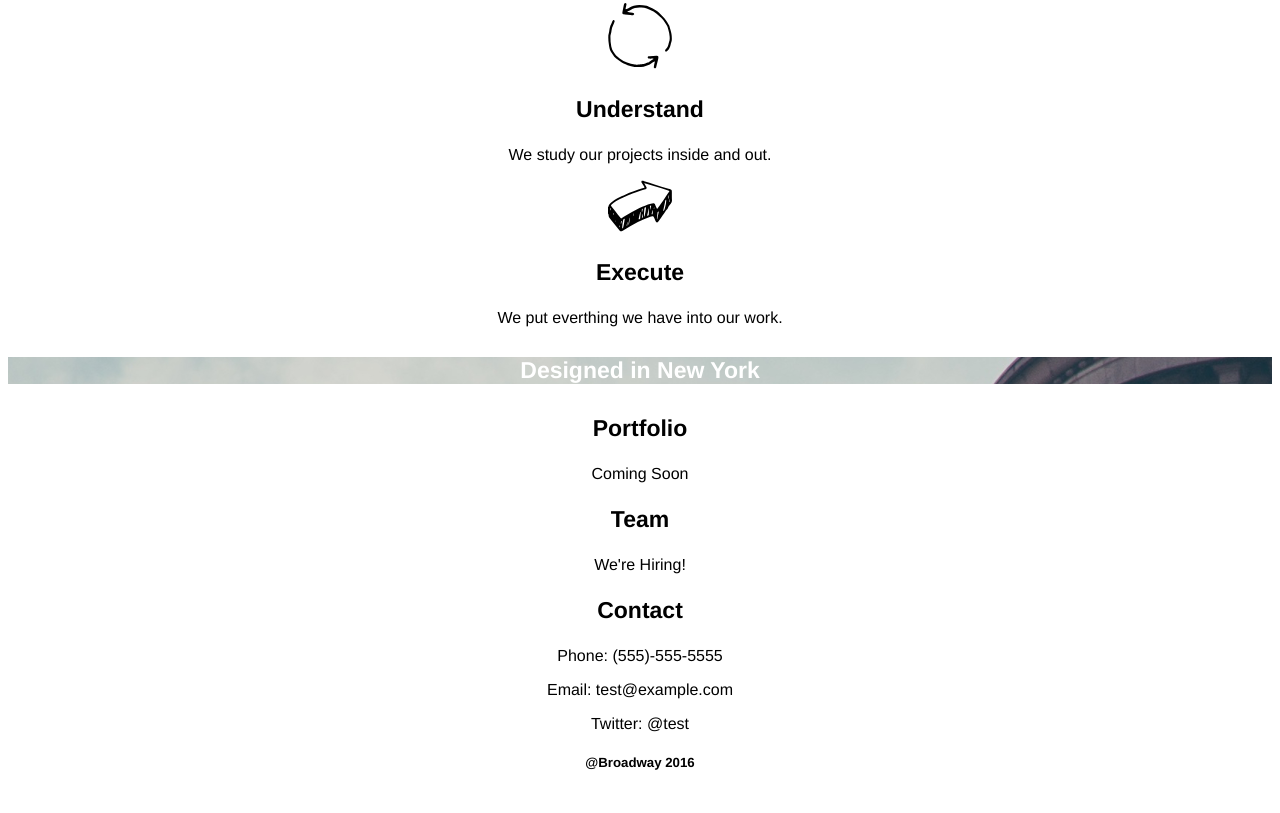
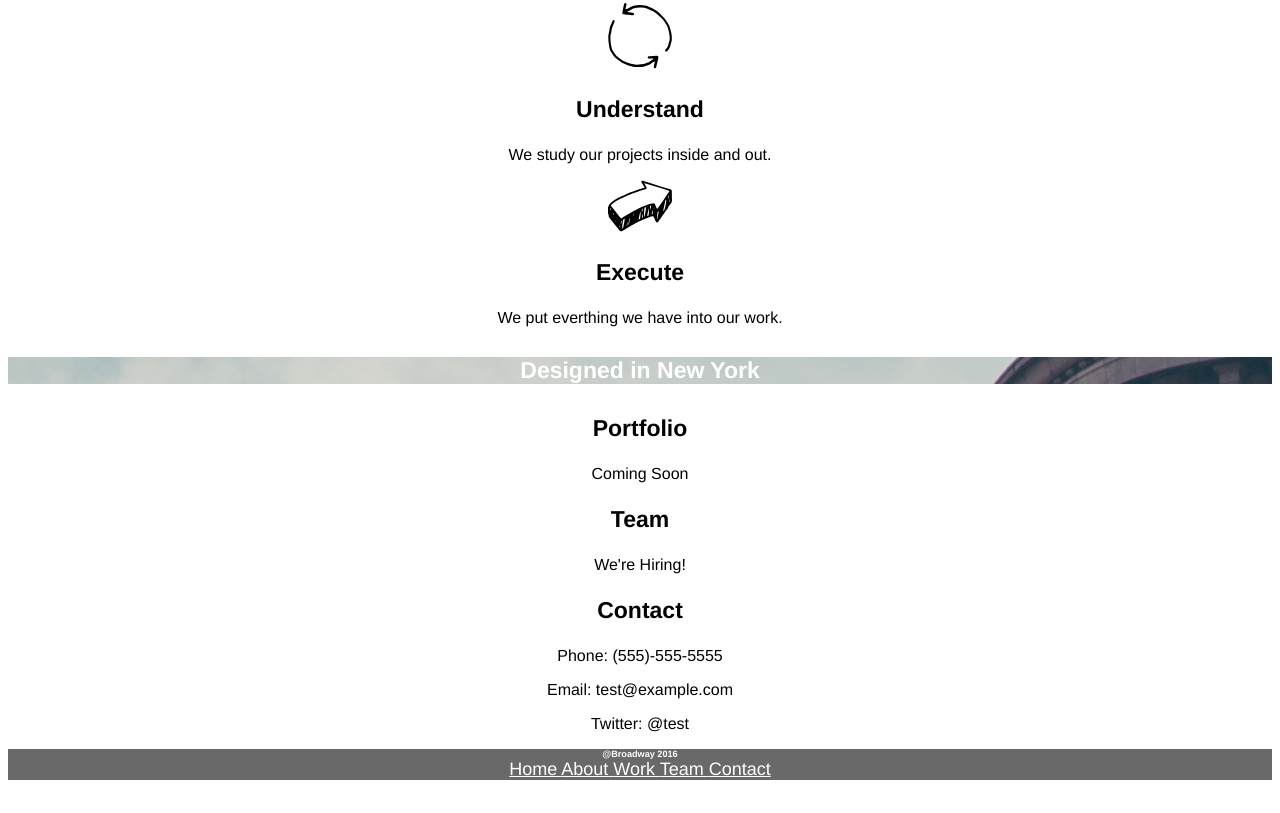
Before and after one commit to sdprovence/broadway, a plain HTML site: page index.html in a window 1280 px wide. Shown: the part 512-1325 px from the top of the page. Drawn offline with Linux system fonts and the light colour scheme.

Commit message:
working on style.css

```diff
--- a/resources/css/style.css
+++ b/resources/css/style.css
@@ -36,3 +36,9 @@ h4 {
   color: white;
   background-image: url("../the-flatiron-building.png");
 }
+
+.footer {
+  font-size: 11px;
+  color: white;
+  background-color: dimgray;
+}
```
